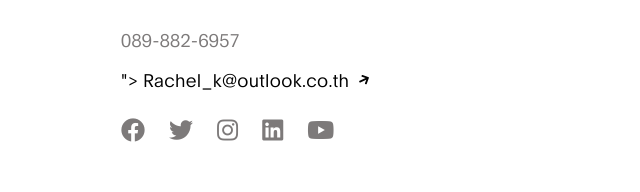
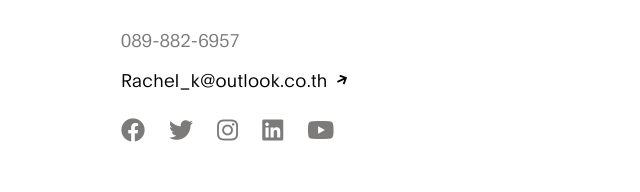
Before and after one commit to Rachel-kpt/Rachelk.com, a plain HTML site: page index.html in a window 1280 px wide. Shown: the part 3126-3318 px from the top of the page, 629-1269 px from the left. Drawn offline with Linux system fonts and the light colour scheme.

Commit message:
Update index.html

```diff
--- a/index.html
+++ b/index.html
@@ -355,7 +355,7 @@ https://www.tooplate.com/view/2120-ben-resume
                     <p class="mb-1">089-882-6957</p>
 
                     <p>
-                        <a href="<i class="fa fa-mail-forward" aria-hidden="true"></i>">
+                        <a href="mail">
                         Rachel_k@outlook.co.th
                     <i class="fas fa-arrow-right custom-icon"></i>
                     </a>
```
